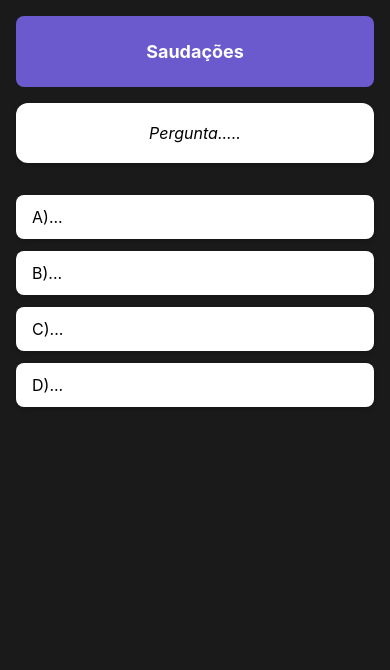
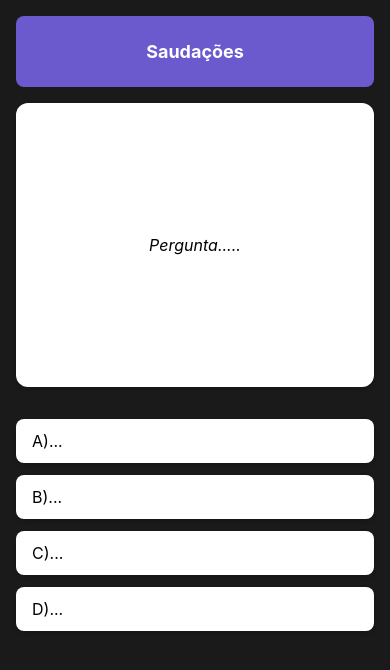
Before and after one commit to Emysntts/warao, a React Native app in the folder warao-front/: screen /QuestionPage in a window 390 px wide. Shown: the top 670 px of the page. Built offline with nearby package versions, Linux system fonts and the light colour scheme.

Commit message:
styles["QuestionStyles"] - Ajustando estilos do container da pergunta para incluir altura e centralização

```diff
--- a/warao-front/components/Question/styles.ts
+++ b/warao-front/components/Question/styles.ts
@@ -6,12 +6,14 @@ const styles = StyleSheet.create({
     padding: 20,
     borderRadius: 12,
     alignItems: 'center',
+    justifyContent: 'center',
     marginBottom: 16,
     shadowColor: '#000',
     shadowOffset: { width: 0, height: 2 },
     shadowOpacity: 0.2,
     shadowRadius: 4,
-    elevation: 5, // Sombra para Android
+    elevation: 5,
+    height: "35%",
   },
   questionText: {
     fontSize: 16,
```
